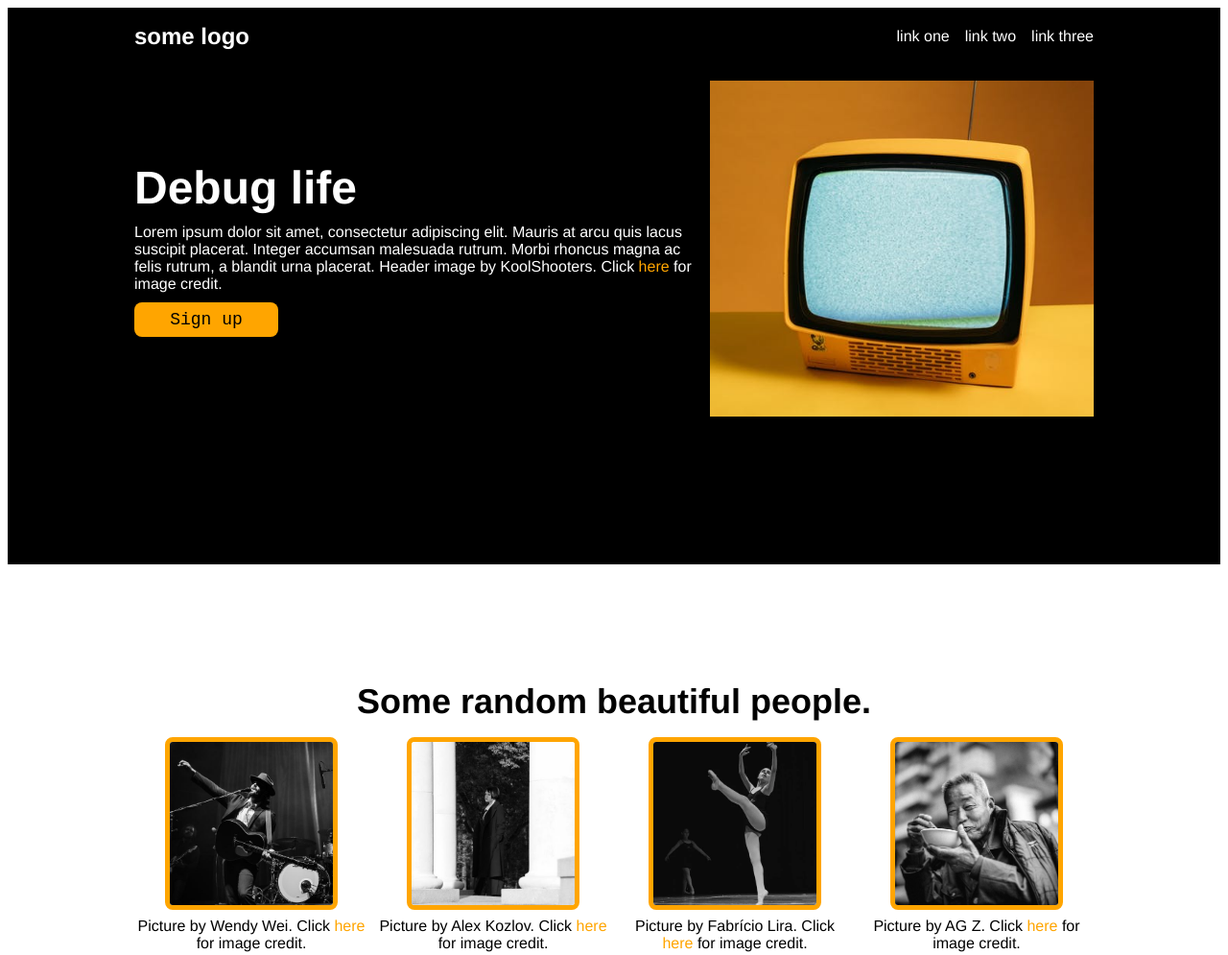
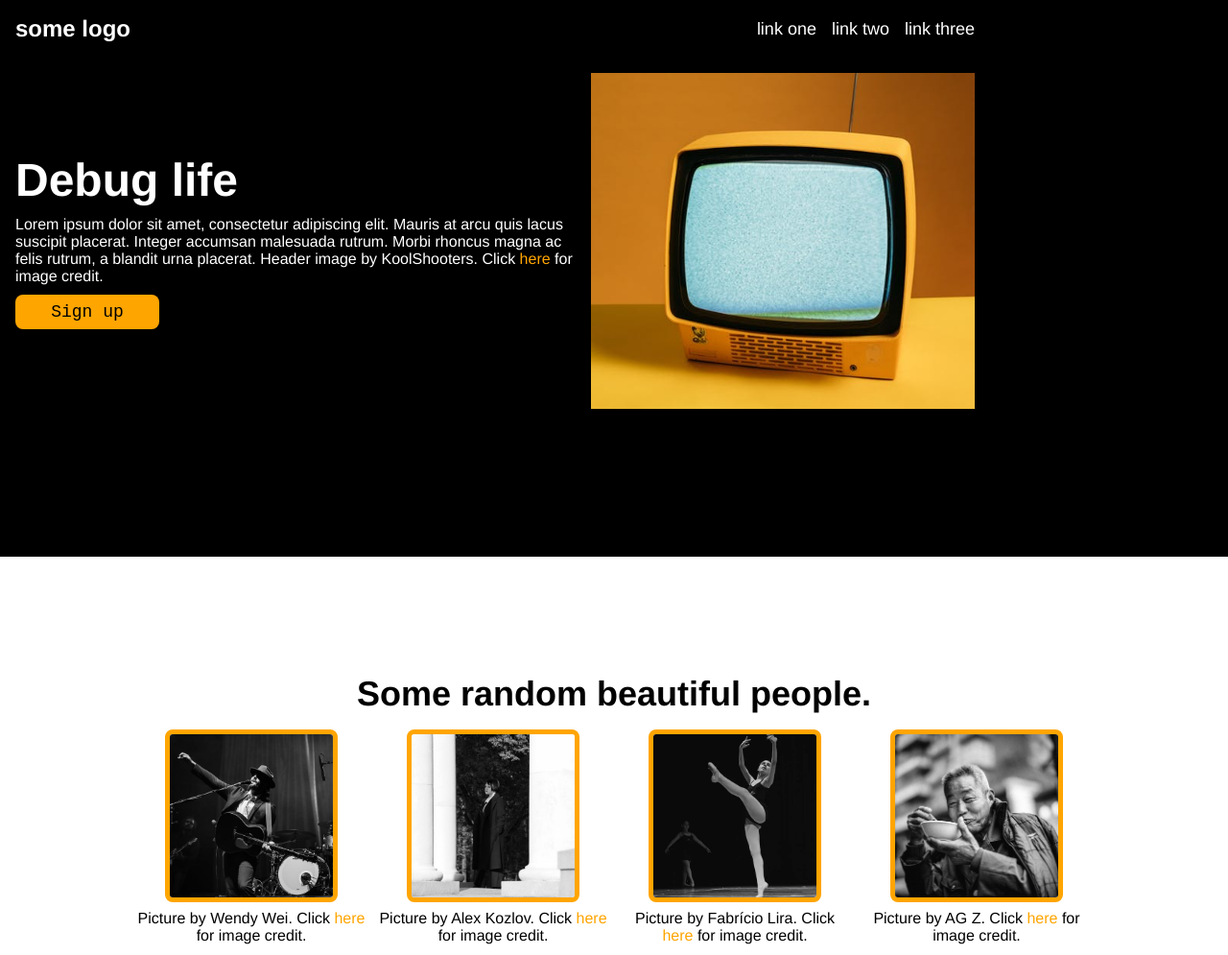
Before and after one commit to dllddlld/odin-project-landing-page, a plain HTML site: page index.html in a window 1280 px wide. Shown: the top 995 px of the page at 96% size. Drawn offline with Linux system fonts and the light colour scheme.

Commit message:
link font size, remove body margin

```diff
--- a/style.css
+++ b/style.css
@@ -10,6 +10,7 @@
 
 body {
     font-family: "Helvetica", "Arial", sans-serif;
+    margin: 0;
 }
 
 a {
@@ -51,8 +52,6 @@ button:hover {
     padding: 16px 16px 122px;
     background-color: black;
     color: white;
-    display: flex;
-    justify-content: center;
 }
 
 .header-bar {
@@ -62,6 +61,7 @@ button:hover {
 }
 
 .header-bar a {
+    font-size: 18px;
     color: white;
 }
 
```
